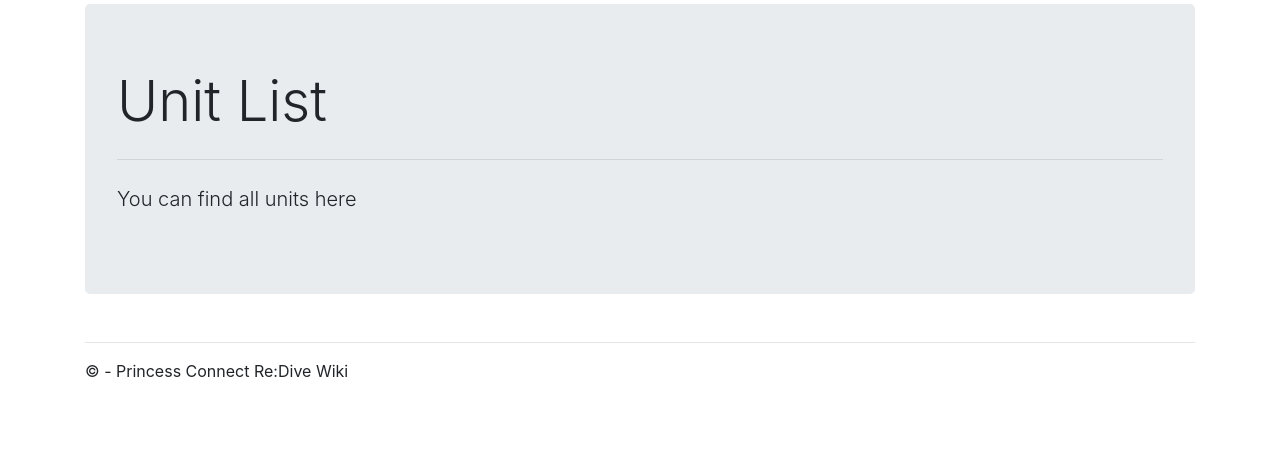
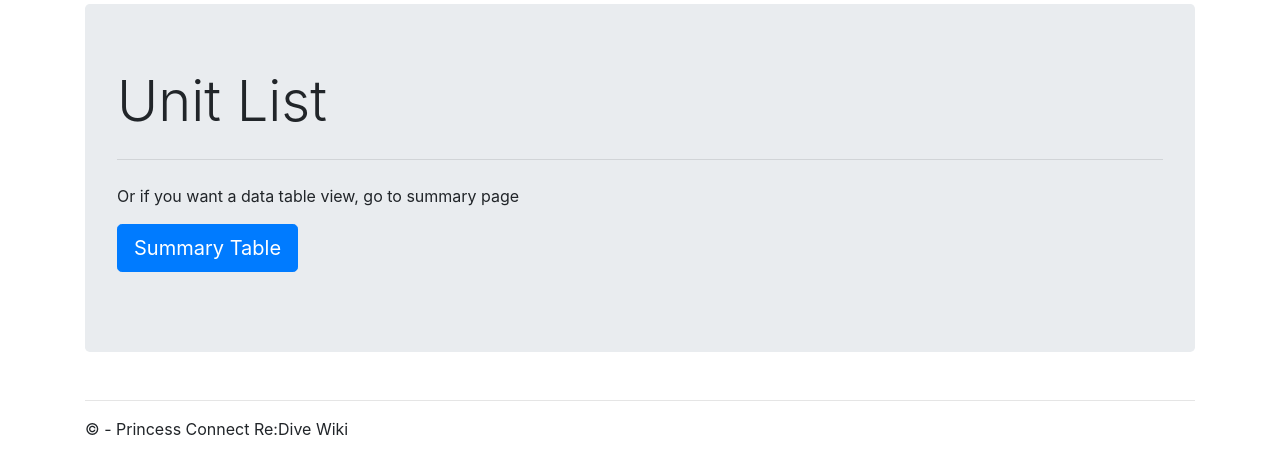
Before and after one commit to PaleNeutron/Pcrd-Wiki, a Django app: template pcrd_unpack/templates/pcrd_unpack/unit_list.html in a window 1280 px wide. Shown: the part 56-530 px from the top of the page. Run offline with Django 3.2, Linux system fonts and the light colour scheme; the template is opened without the code that fills it, so the values that code supplies are empty; parts of the project's set-up code (start-up, migrations or seed data) failed here and were passed over; some libraries are stand-ins or nearby versions.

Commit message:
add summary page entry to unit list page

```diff
--- a/pcrd_unpack/templates/pcrd_unpack/index.html
+++ b/pcrd_unpack/templates/pcrd_unpack/index.html
@@ -27,7 +27,7 @@
                 <div class="card bg-success">
                     <a class="custom-card" href="{% url 'pcrd_unpack:area' %}">
                     </a>
-                    <img class="card-img-top" src="{% static "pcrd_unpack/icon_map.png" %}" alt="Card image cap">
+                    <img class="card-img-top" src="{% static "pcrd_unpack/Texture2D/icon_map.png" %}" alt="Card image cap">
                     <div class="card-body">
                         <h5 class="card-title">Quest Areas</h5>
                         <p class="card-text">Quest maps with drop items and drop rates</p>
@@ -41,7 +41,7 @@
                     <a class="custom-card" href="{% url 'pcrd_unpack:unit_list' %}">
                     </a>
 
-                    <img class="card-img-top img-thumbnail" src="{% static "pcrd_unpack/icon_unit.png" %}"
+                    <img class="card-img-top img-thumbnail" src="{% static "pcrd_unpack/Texture2D/icon_unit.png" %}"
                          alt="Card image cap">
                     <div class="card-body">
                         <h5 class="card-title">Characters</h5>
@@ -57,7 +57,7 @@
                     <a class="custom-card" href="{% url 'pcrd_unpack:equipment_list' %}">
                     </a>
 
-                    <img class="card-img-top" src="{% static "pcrd_unpack/icon_equipment.png" %}" alt="Card image cap">
+                    <img class="card-img-top" src="{% static "pcrd_unpack/Texture2D/icon_equipment.png" %}" alt="Card image cap">
                     <div class="card-body">
                         <h5 class="card-title">Equitments</h5>
                         <p class="card-text">List all Equipments here, You can find recipes and where to get them</p>
--- a/pcrd_unpack/templates/pcrd_unpack/unit_list.html
+++ b/pcrd_unpack/templates/pcrd_unpack/unit_list.html
@@ -18,7 +18,10 @@
         <h1 class="display-4">
             Unit List</h1>
         <hr class="my-4">
-        <p class="lead">You can find all units here</p>
+        <p>Or if you want a data table view, go to summary page</p>
+        <p class="lead">
+            <a class="btn btn-primary btn-lg" href="{% url "pcrd_unpack:unit_summary" %}" role="button">Summary Table</a>
+        </p>
     </div>
 
     <div class="d-flex flex-wrap justify-content-center" id="unitdata_list">
```
